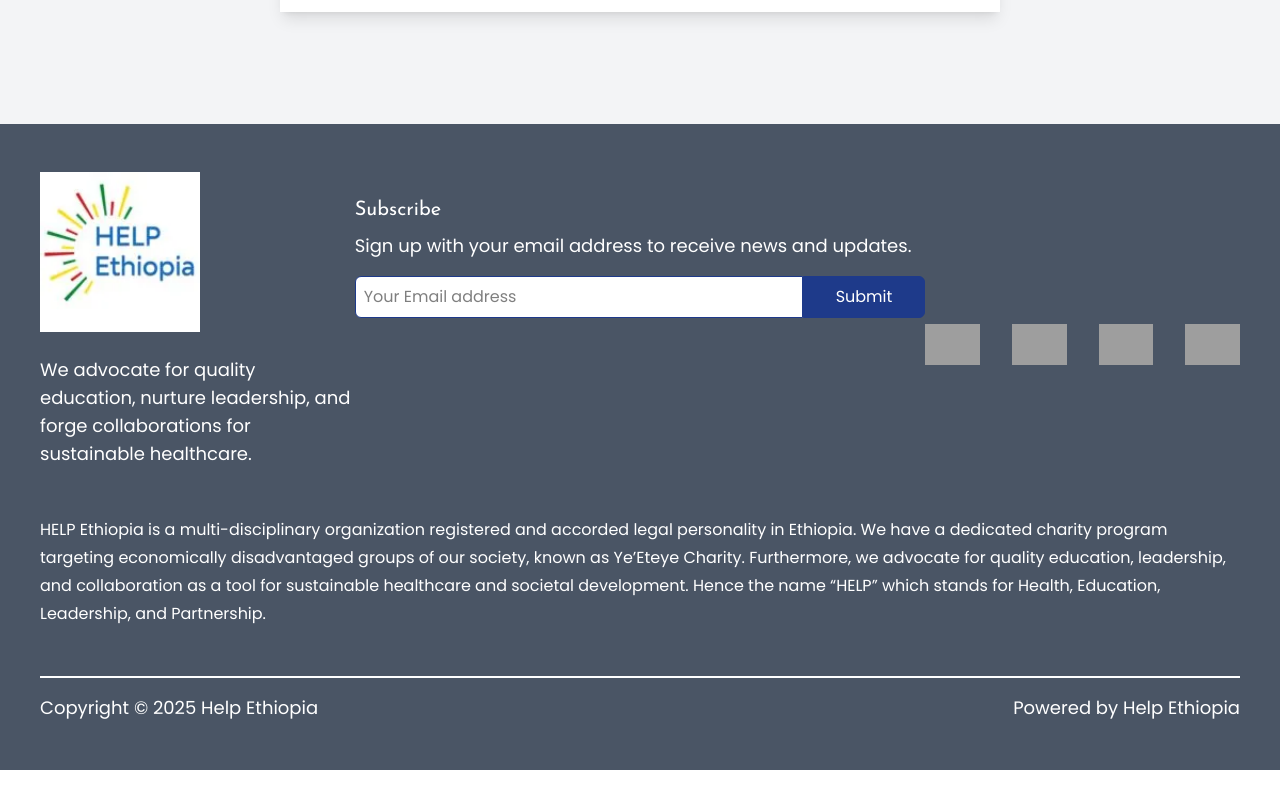
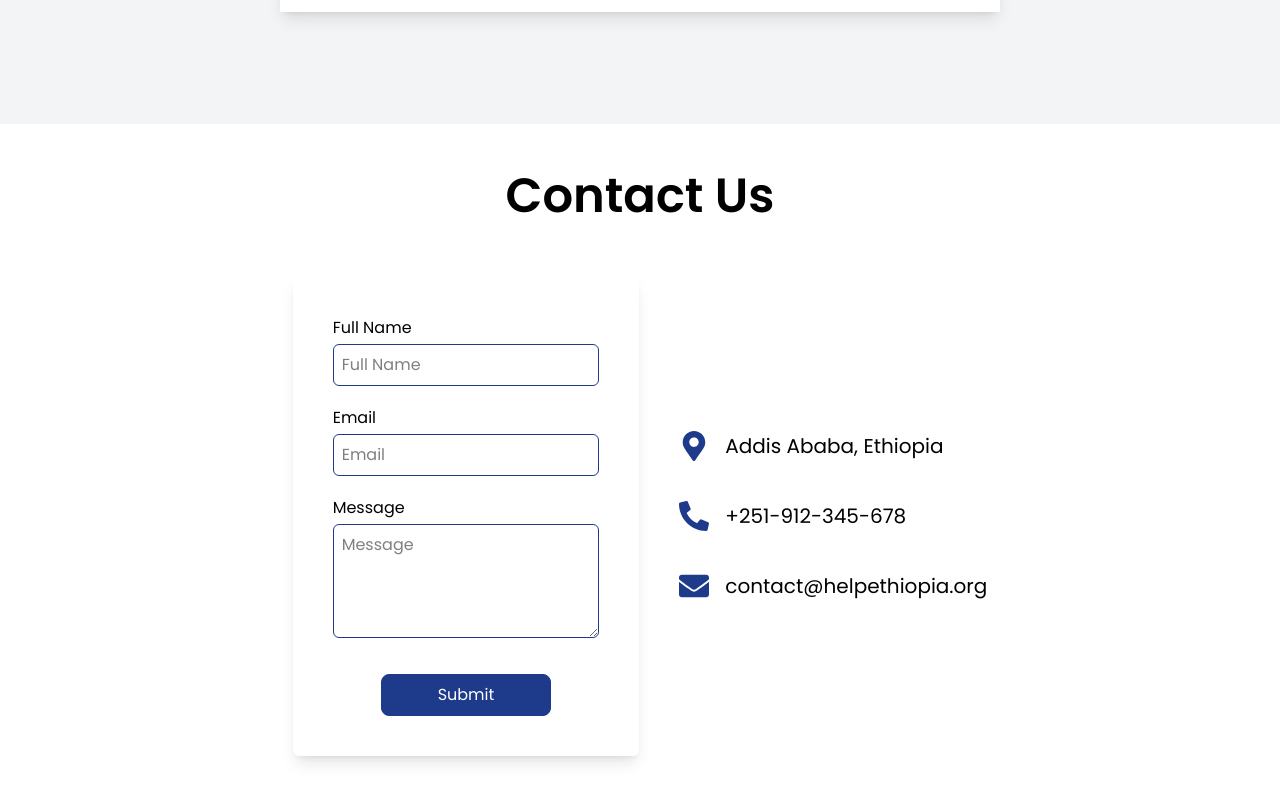
Before and after one commit to dagimgetaw/Help-Ethiopia-Website, a React (Vite) app: page / in a window 1280 px wide. Shown: the part 5680-6480 px from the top of the page. Before the commit the page ends 6450 px from the top, so only its background shows below. Built offline with nearby package versions, Linux system fonts and the light colour scheme; grey boxes are pictures that could not be loaded.

Commit message:
add contact to home page

```diff
--- a/src/Pages/HomePage.jsx
+++ b/src/Pages/HomePage.jsx
@@ -5,8 +5,8 @@
 import Stats from "../Components/Home/Stats";
 import Message from "../Components/Home/Message";
 import Partner from "../Components/Home/Partner";
-// import Contact from "../Components/Home/Contact";
 import FAQ from "../Components/Home/FAQ";
+import Contact from "../Components/Home/Contact";
 
 export default function HomePage() {
   return (
@@ -18,8 +18,8 @@
       <Stats />
       <Message />
       <Partner />
-      {/* <Contact /> */}
       <FAQ />
+      <Contact />
     </>
   );
 }
```
